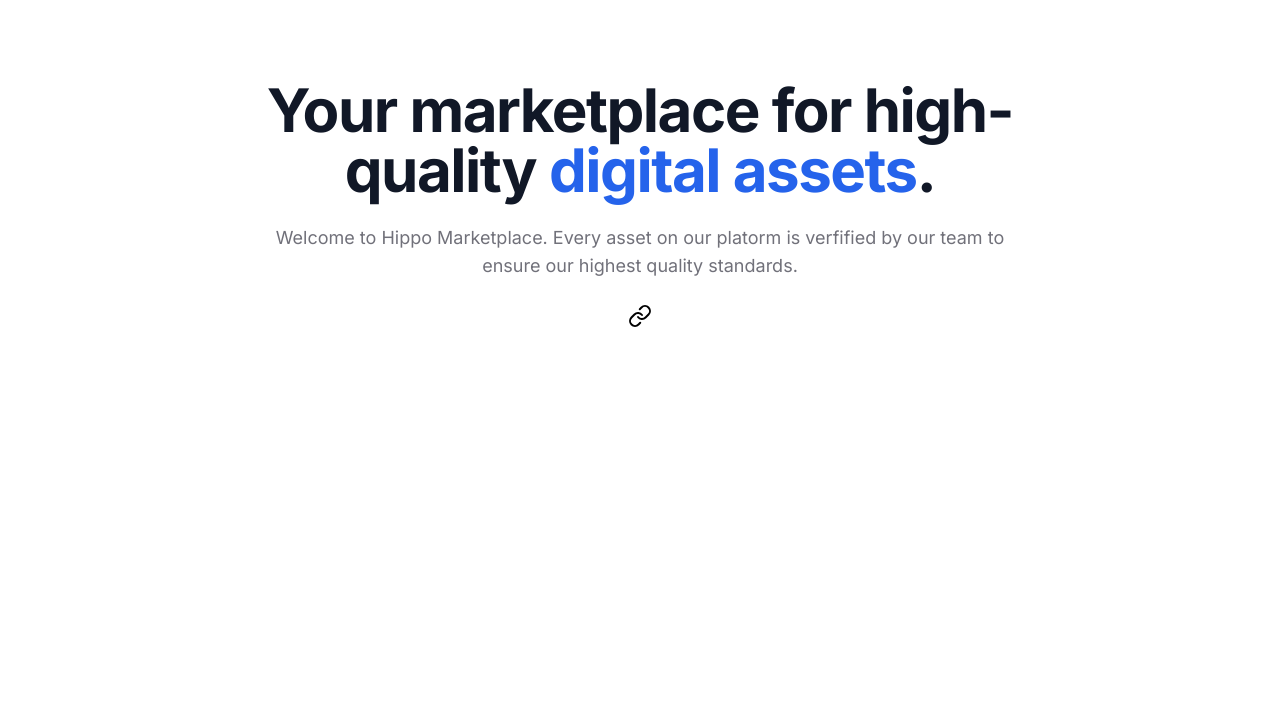
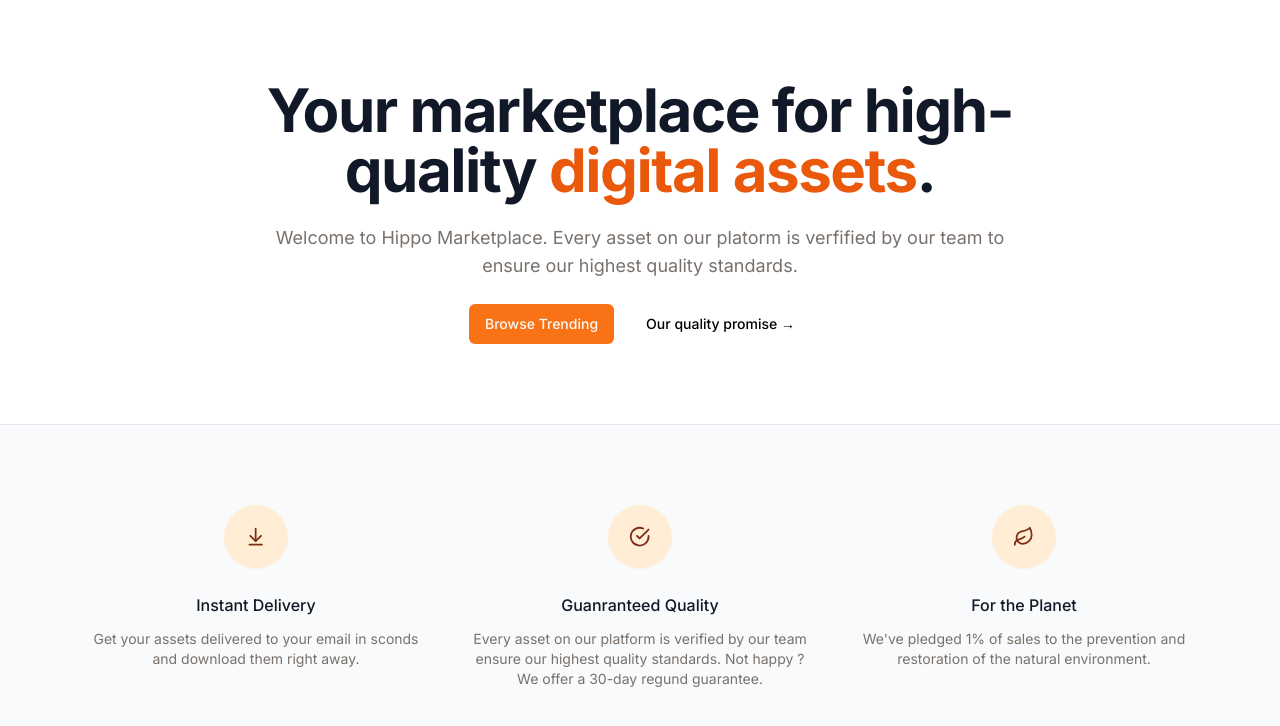
Before and after one commit to dopelyner/printcraft-hub, a Next.js app: page / in a window 1280 px wide. Shown: the top 726 px of the page. Built offline with nearby package versions, Linux system fonts and the light colour scheme.

Commit message:
added home page

```diff
--- a/src/app/globals.css
+++ b/src/app/globals.css
@@ -2,50 +2,49 @@
 @tailwind components;
 @tailwind utilities;
 
-
 @layer base {
   :root {
     --background: 0 0% 100%;
-    --foreground: 240 10% 3.9%;
+    --foreground: 20 14.3% 4.1%;
     --card: 0 0% 100%;
-    --card-foreground: 240 10% 3.9%;
+    --card-foreground: 20 14.3% 4.1%;
     --popover: 0 0% 100%;
-    --popover-foreground: 240 10% 3.9%;
-    --primary: 142.1 76.2% 36.3%;
-    --primary-foreground: 355.7 100% 97.3%;
-    --secondary: 240 4.8% 95.9%;
-    --secondary-foreground: 240 5.9% 10%;
-    --muted: 240 4.8% 95.9%;
-    --muted-foreground: 240 3.8% 46.1%;
-    --accent: 240 4.8% 95.9%;
-    --accent-foreground: 240 5.9% 10%;
+    --popover-foreground: 20 14.3% 4.1%;
+    --primary: 24.6 95% 53.1%;
+    --primary-foreground: 60 9.1% 97.8%;
+    --secondary: 60 4.8% 95.9%;
+    --secondary-foreground: 24 9.8% 10%;
+    --muted: 60 4.8% 95.9%;
+    --muted-foreground: 25 5.3% 44.7%;
+    --accent: 60 4.8% 95.9%;
+    --accent-foreground: 24 9.8% 10%;
     --destructive: 0 84.2% 60.2%;
-    --destructive-foreground: 0 0% 98%;
-    --border: 240 5.9% 90%;
-    --input: 240 5.9% 90%;
-    --ring: 142.1 76.2% 36.3%;
+    --destructive-foreground: 60 9.1% 97.8%;
+    --border: 20 5.9% 90%;
+    --input: 20 5.9% 90%;
+    --ring: 24.6 95% 53.1%;
     --radius: 0.5rem;
   }
 
   .dark {
     --background: 20 14.3% 4.1%;
-    --foreground: 0 0% 95%;
-    --card: 24 9.8% 10%;
-    --card-foreground: 0 0% 95%;
-    --popover: 0 0% 9%;
-    --popover-foreground: 0 0% 95%;
-    --primary: 142.1 70.6% 45.3%;
-    --primary-foreground: 144.9 80.4% 10%;
-    --secondary: 240 3.7% 15.9%;
-    --secondary-foreground: 0 0% 98%;
-    --muted: 0 0% 15%;
-    --muted-foreground: 240 5% 64.9%;
+    --foreground: 60 9.1% 97.8%;
+    --card: 20 14.3% 4.1%;
+    --card-foreground: 60 9.1% 97.8%;
+    --popover: 20 14.3% 4.1%;
+    --popover-foreground: 60 9.1% 97.8%;
+    --primary: 20.5 90.2% 48.2%;
+    --primary-foreground: 60 9.1% 97.8%;
+    --secondary: 12 6.5% 15.1%;
+    --secondary-foreground: 60 9.1% 97.8%;
+    --muted: 12 6.5% 15.1%;
+    --muted-foreground: 24 5.4% 63.9%;
     --accent: 12 6.5% 15.1%;
-    --accent-foreground: 0 0% 98%;
-    --destructive: 0 62.8% 30.6%;
-    --destructive-foreground: 0 85.7% 97.3%;
-    --border: 240 3.7% 15.9%;
-    --input: 240 3.7% 15.9%;
-    --ring: 142.4 71.8% 29.2%;
+    --accent-foreground: 60 9.1% 97.8%;
+    --destructive: 0 72.2% 50.6%;
+    --destructive-foreground: 60 9.1% 97.8%;
+    --border: 12 6.5% 15.1%;
+    --input: 12 6.5% 15.1%;
+    --ring: 20.5 90.2% 48.2%;
   }
 }
--- a/src/app/layout.tsx
+++ b/src/app/layout.tsx
@@ -1,14 +1,8 @@
-import type { Metadata } from 'next'
+import { cn } from '@/lib/utils'
 import { Inter } from 'next/font/google'
 import './globals.css'
-import { cn } from '@/lib/utils'
 
 const inter = Inter({ subsets: ['latin'] })
-
-export const metadata: Metadata = {
-  title: 'Create Next App',
-  description: 'Generated by create next app'
-}
 
 export default function RootLayout ({
   children
--- a/src/app/page.tsx
+++ b/src/app/page.tsx
@@ -1,24 +1,79 @@
 import MaxWidthWrapper from '@/components/MaxWidthWrapper'
-import { Link } from 'lucide-react'
+import { Button, buttonVariants } from '@/components/ui/button'
+import { ArrowDownToLine, CheckCircle, Leaf } from 'lucide-react'
+import Link from 'next/link'
+
+const perks = [
+  {
+    name: 'Instant Delivery',
+    Icon: ArrowDownToLine,
+    decription:
+      'Get your assets delivered to your email in sconds and download them right away.'
+  },
+  {
+    name: 'Guanranteed Quality',
+    Icon: CheckCircle,
+    decription:
+      'Every asset on our platform is verified by our team ensure our highest quality standards. Not happy ? We offer a 30-day regund guarantee.'
+  },
+  {
+    name: 'For the Planet',
+    Icon: Leaf,
+    decription:
+      "We've pledged 1% of sales to the prevention and restoration of the natural environment."
+  }
+]
 
 export default function Home () {
   return (
+    <>
       <MaxWidthWrapper>
         <div className='py-20 mx-auto text-center flex flex-col items-center max-w-3xl'>
           <h1 className='text-4xl font-bold tracking-tight text-gray-900 sm:text-6xl'>
             Your marketplace for high-quality{' '}
-          <span className='text-blue-600'>digital assets</span>.
+            <span className='text-orange-600'>digital assets</span>.
           </h1>
           <p className='mt-6 text-lg max-w-prose text-muted-foreground'>
-          Welcome to Hippo Marketplace. Every asset on our platorm is verfified
-          by our team to ensure our highest quality standards.
+            Welcome to Hippo Marketplace. Every asset on our platorm is
+            verfified by our team to ensure our highest quality standards.
           </p>
           <div className='flex flex-col sm:flex-row gap-4 mt-6'>
-          <Link href='/products' className='' >
+            <Link href='/products' className={buttonVariants()}>
               Browse Trending
             </Link>
+            <Button variant='ghost'>Our quality promise &rarr;</Button>
           </div>
         </div>
+
+        {/* TODO: List products */}
       </MaxWidthWrapper>
+      <section className='border-t border-gray-200 bg-gray-50'>
+        <MaxWidthWrapper className='py-20'>
+          <div className='grid grid-cols-1 gap-y-12 sm:grid-cols-2 sm:gap-x-6 lg:grid-cols-3 lg:gap-x-8 lg:gap-y-0'>
+            {perks.map(perk => (
+              <div
+                key={perk.name}
+                className='text-center md:flex md:items-center md:text-left lg:block lg:text-center'
+              >
+                <div className='md:flex-shrink-0 flex justify-center'>
+                  <div className='h-16 w-16 flex items-center justify-center rounded-full bg-orange-100 text-orange-900'>
+                    {<perk.Icon className='w-1/3 h-1/3' />}
+                  </div>
+                </div>
+
+                <div className='mt-6 md:ml-4 md:mt-0 lg:ml-0 lg:mt-6'>
+                  <h3 className='text-base font-medium text-gray-900'>
+                    {perk.name}
+                  </h3>
+                  <p className='mt-3 text-sm text-muted-foreground'>
+                    {perk.decription}
+                  </p>
+                </div>
+              </div>
+            ))}
+          </div>
+        </MaxWidthWrapper>
+      </section>
+    </>
   )
 }
```
Also changed, not shown: 1 other file (tests, documents, lock files or other folders). Lines whose indentation alone changed are shown as unchanged.
